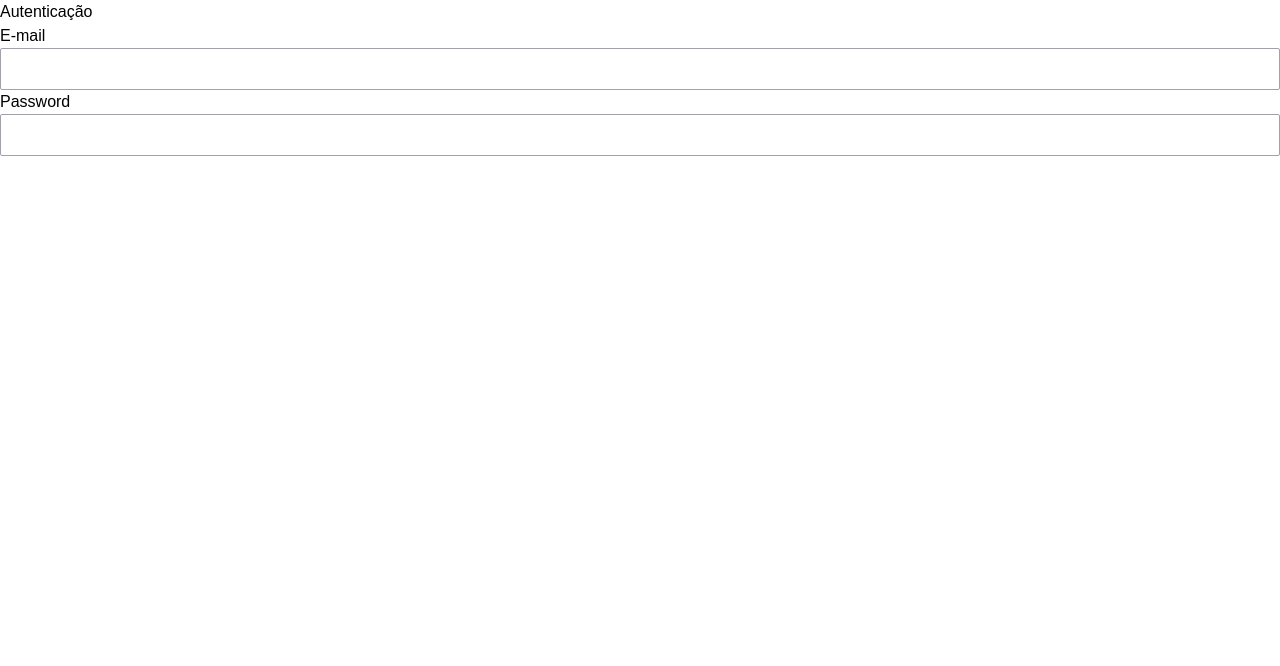
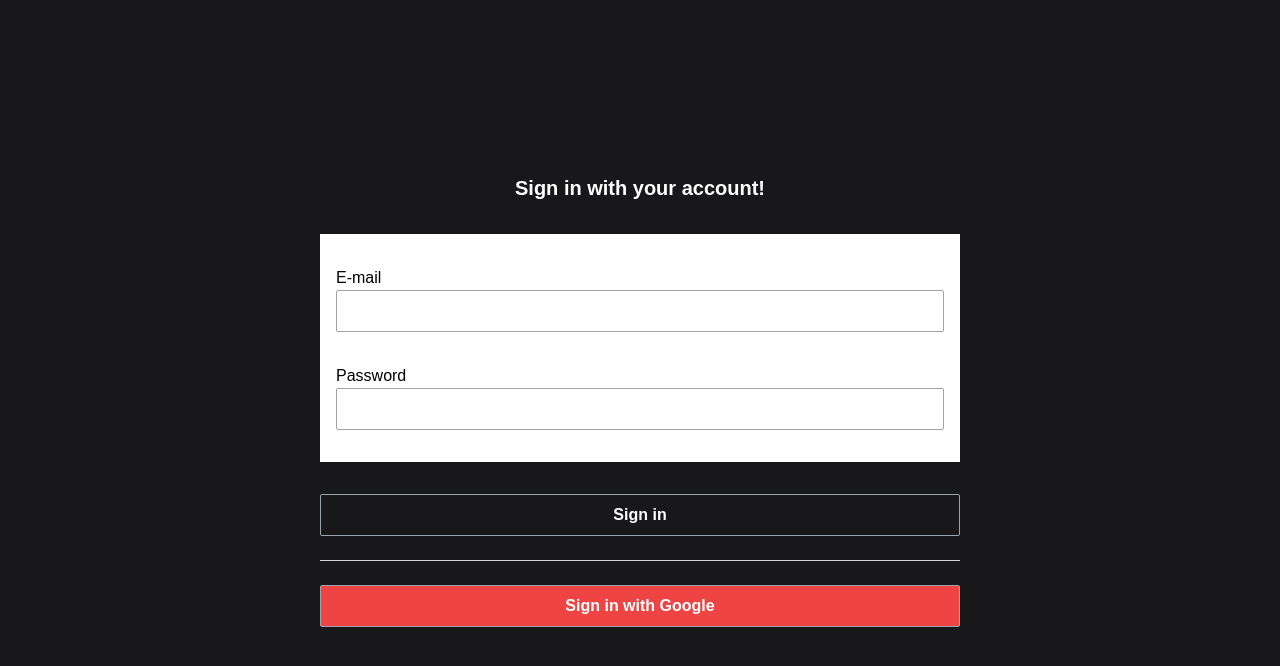
Before and after one commit to wagnnermorais/Next-React-Full-Course, a Next.js app in the folder projects/03 - ADMIN Template/: page /auth in a window 1280 px wide. Shown: the top 666 px of the page. Built offline with nearby package versions, Linux system fonts and the light colour scheme.

Commit message:
feat: creating initial logic and styling auth page

```diff
--- a/projects/03 - ADMIN Template/src/pages/auth.tsx
+++ b/projects/03 - ADMIN Template/src/pages/auth.tsx
@@ -6,9 +6,23 @@ export default function Auth() {
   const [email, setEmail] = useState("");
   const [password, setPassword] = useState("");
 
+  const handleSubmit = () => {
+    if (mode === "login") {
+      return console.log("Login");
+    }
+
+    return console.log("register");
+  };
+
   return (
-    <div>
-      <h1>Autenticação</h1>
+    <div className="flex flex-col items-center justify-center min-h-screen bg-zinc-900">
+      <h1 className="my-4 text-xl font-bold text-white">
+        {mode === "login"
+          ? "Sign in with your account!"
+          : "Sign up to our platform"}
+      </h1>
+      <div className="bg-white my-4 mx-auto pb-4 px-4 w-1/2">
+        <div className="my-8">
           <AuthInput
             type="email"
             label="E-mail"
@@ -16,6 +30,8 @@ export default function Auth() {
             valueChanged={setEmail}
             required
           />
+        </div>
+        <div className="my-4">
           <AuthInput
             type="password"
             label="Password"
@@ -24,5 +40,20 @@ export default function Auth() {
             required
           />
         </div>
+      </div>
+      <button
+        className="my-4 py-2 px-4 w-1/2 font-bold border border-gray-400 rounded-sm text-white ease duration-300 hover:opacity-80"
+        onClick={handleSubmit}
+      >
+        {mode === "login" ? "Sign in" : "Register"}
+      </button>
+      <hr className="my-2 border-gray-300 w-1/2" />
+      <button
+        className="my-4 py-2 px-4 w-1/2 font-bold  bg-red-500 border border-gray-400 rounded-sm text-white relative ease duration-300 hover:opacity-80"
+        onClick={handleSubmit}
+      >
+        {mode === "login" ? "Sign in with Google" : "Register"}
+      </button>
+    </div>
   );
 }
```
Lines whose indentation alone changed are shown as unchanged.
